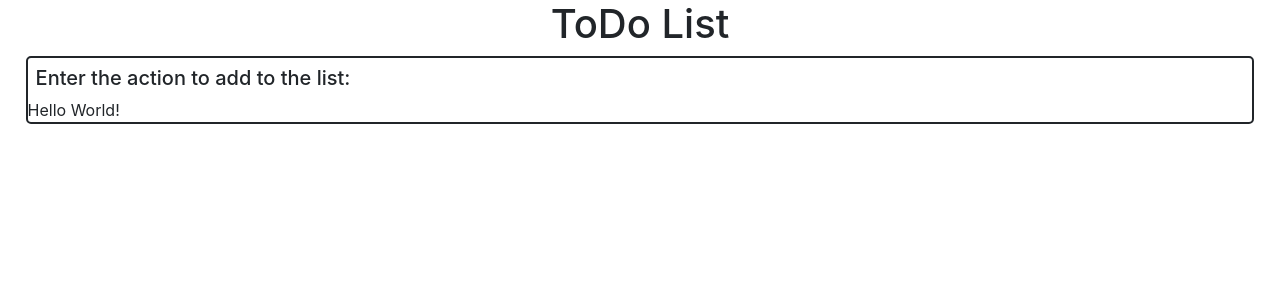
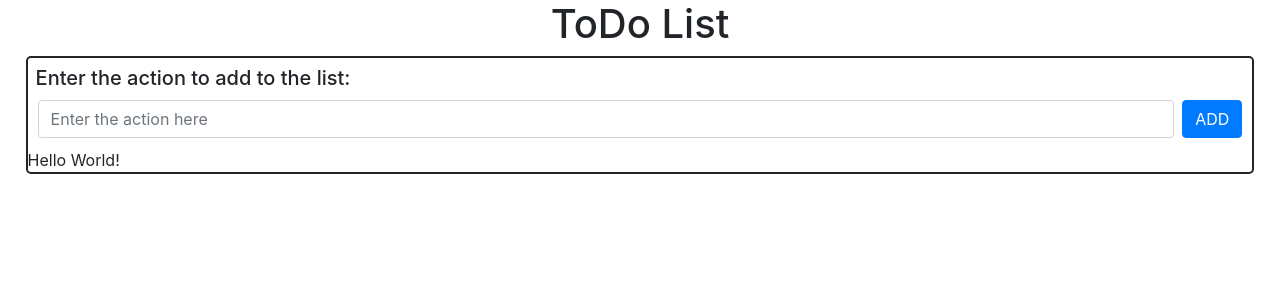
Before and after one commit to Kirikllz909/ToDoList, a React (Create React App) app: page / in a window 1280 px wide. Shown: the top 300 px of the page. Built offline with nearby package versions, Linux system fonts and the light colour scheme.

Commit message:
Main element with all todos

```diff
--- a/src/App.tsx
+++ b/src/App.tsx
@@ -1,16 +1,31 @@
-import React from "react";
+import React, { useState } from "react";
 import "../node_modules/bootstrap/dist/css/bootstrap.css";
 import "./App.css";
 
 import "./components/ToDoList.tsx";
 import { ToDoList } from "./components/ToDoList";
+import { ToDoForm } from "./components/ToDoForm";
+
+interface IToDoElement {
+  id: string;
+  text: string;
+  date: Date;
+  keywords?: string; //TODO:  adding search by keywords
+}
 
 const App: React.FC = () => {
+  const [ToDos, setToDos] = useState<Array<IToDoElement>>([]);
+
+  function setNewToDo(text: string): void {
+    console.log(text);
+  }
+
   return (
     <div>
       <h1 className="h1 textAlignCenter">ToDo List</h1>
       <div className="divBorder">
         <h5 className="h5 ml-2 mt-2">Enter the action to add to the list:</h5>
+        <ToDoForm onSubmit={setNewToDo} />
         <ToDoList />
       </div>
     </div>
```
